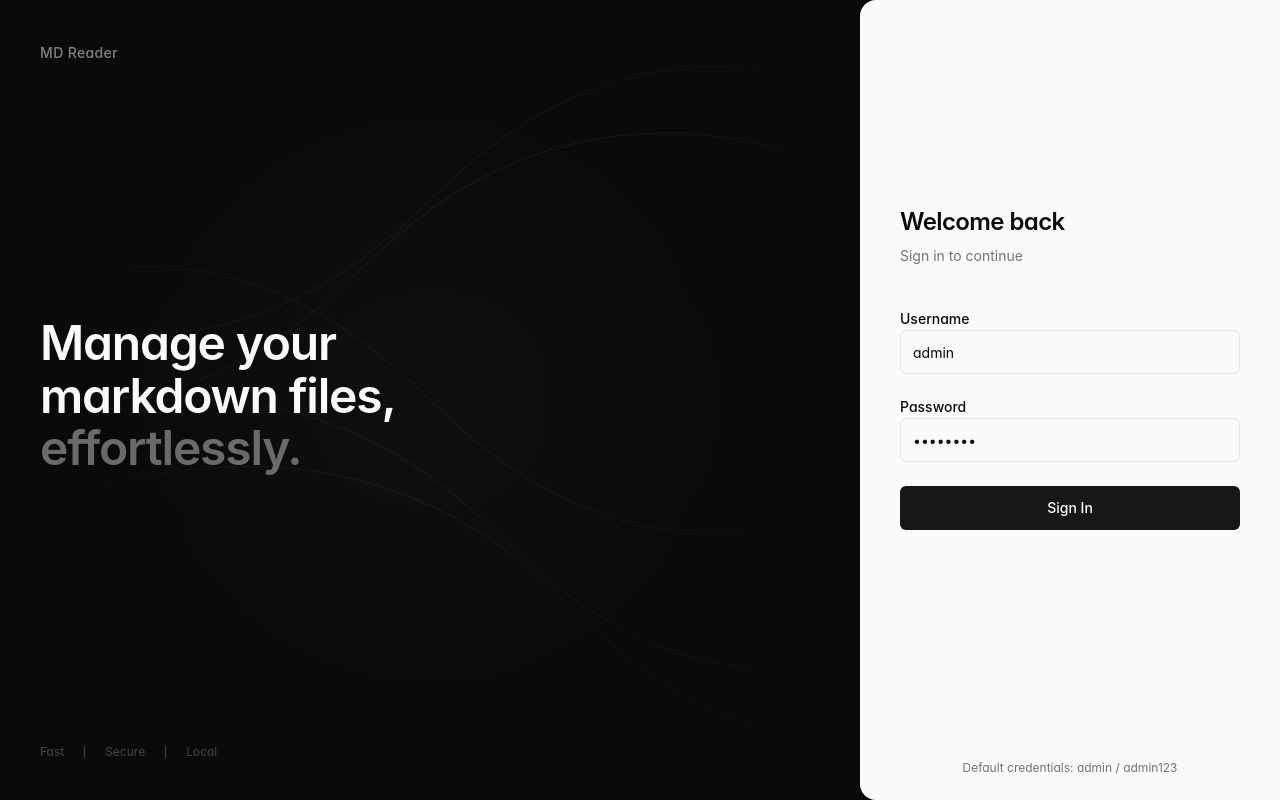
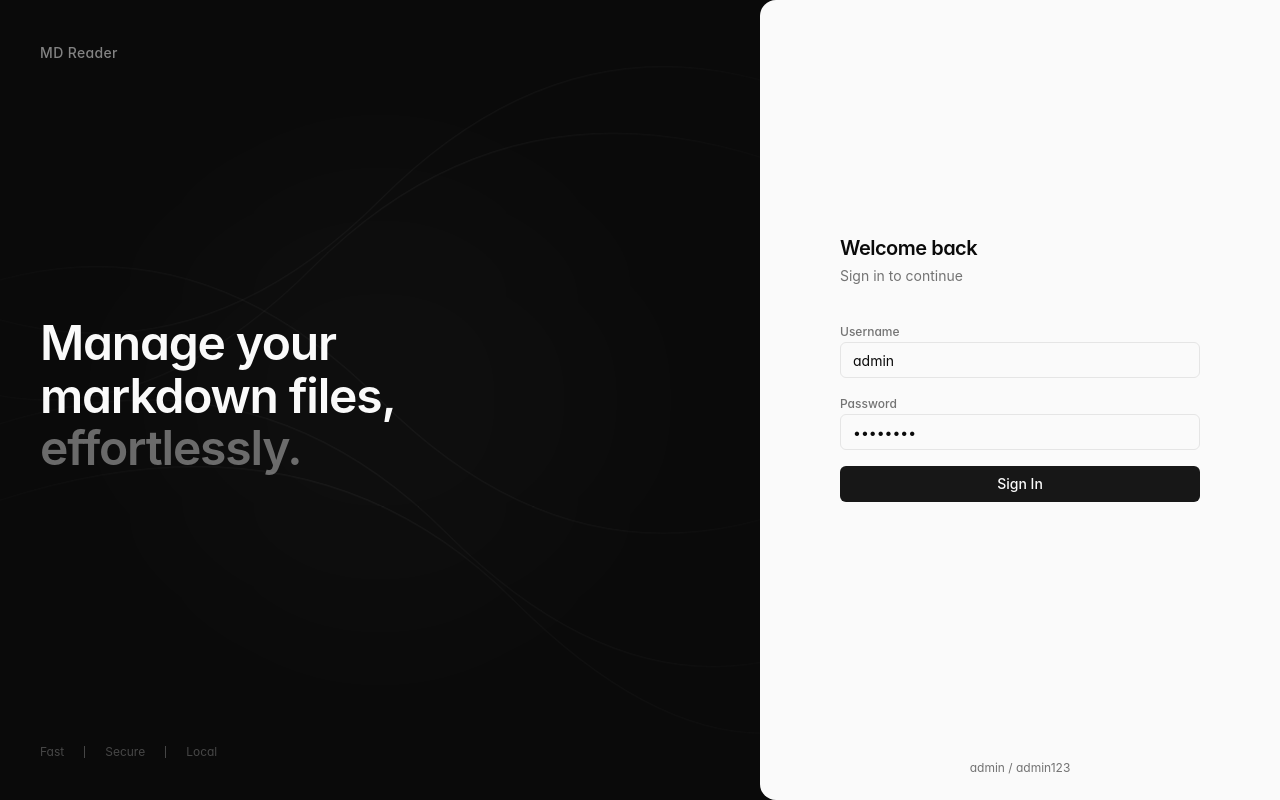
Before and after one commit to gorkdev/md-reader, a React (Vite) app: page /login in a window 1280 px wide. Built offline with nearby package versions, Linux system fonts and the light colour scheme.

Commit message:
fix: dots follow paths correctly, wider form panel, smaller inputs
- Move pathFloat animation to <g> group so dots and lines move together
- Widen right panel from 420px to 520px
- Smaller labels (text-xs), default h-9 inputs, tighter spacing
- Reduce form gap from space-y-5 to space-y-3

```diff
--- a/src/pages/LoginPage.jsx
+++ b/src/pages/LoginPage.jsx
@@ -1,8 +1,16 @@
-import { useState, useEffect, useRef } from 'react'
+import { useState, useEffect } from 'react'
 import { useNavigate } from 'react-router-dom'
 import { useAuth } from '@/contexts/AuthContext'
 import { Button } from '@/components/ui/button'
 import { Input } from '@/components/ui/input'
+
+const PATHS = [
+  { d: "M-50 300 Q200 100 400 300 Q600 500 850 300", delay: '0s', dur: '20s' },
+  { d: "M-50 200 Q150 400 350 200 Q550 0 850 200", delay: '2s', dur: '22s' },
+  { d: "M-50 400 Q250 200 450 400 Q650 600 850 400", delay: '4s', dur: '18s' },
+  { d: "M-50 150 Q200 350 400 150 Q600 -50 850 150", delay: '1s', dur: '24s' },
+  { d: "M-50 450 Q300 250 500 450 Q700 650 850 450", delay: '3s', dur: '21s' },
+]
 
 function FloatingPaths() {
   return (
@@ -16,23 +24,13 @@ function FloatingPaths() {
           </linearGradient>
         </defs>
 
-        {[
-          { d: "M-50 300 Q200 100 400 300 Q600 500 850 300", delay: '0s', dur: '20s' },
-          { d: "M-50 200 Q150 400 350 200 Q550 0 850 200", delay: '2s', dur: '22s' },
-          { d: "M-50 400 Q250 200 450 400 Q650 600 850 400", delay: '4s', dur: '18s' },
-          { d: "M-50 150 Q200 350 400 150 Q600 -50 850 150", delay: '1s', dur: '24s' },
-          { d: "M-50 450 Q300 250 500 450 Q700 650 850 450", delay: '3s', dur: '21s' },
-        ].map((line, i) => (
-          <g key={i}>
+        {PATHS.map((line, i) => (
+          <g key={i} style={{ animation: `pathFloat ${line.dur} ease-in-out infinite`, animationDelay: line.delay }}>
             <path
               d={line.d}
               fill="none"
               stroke="url(#line-grad)"
               strokeWidth="0.5"
-              style={{
-                animation: `pathFloat ${line.dur} ease-in-out infinite`,
-                animationDelay: line.delay,
-              }}
             />
             <circle r="1.5" fill="white" fillOpacity="0.3">
               <animateMotion
@@ -46,7 +44,6 @@ function FloatingPaths() {
         ))}
       </svg>
 
-      {/* Subtle radial glow */}
       <div className="absolute top-1/2 left-1/2 -translate-x-1/2 -translate-y-1/2 w-[500px] h-[500px] rounded-full bg-white/[0.02] blur-[100px]" />
     </div>
   )
@@ -83,7 +80,7 @@ export default function LoginPage() {
 
   return (
     <div className="min-h-screen flex bg-foreground">
-      {/* Left panel - animated dark */}
+      {/* Left panel */}
       <div className="hidden lg:flex lg:flex-1 relative flex-col justify-between p-10 text-background overflow-hidden">
         <FloatingPaths />
 
@@ -110,59 +107,56 @@ export default function LoginPage() {
         </div>
       </div>
 
-      {/* Right panel - form */}
-      <div className="w-full lg:w-[420px] flex flex-col bg-background lg:rounded-l-2xl relative">
-        {/* Mobile header */}
+      {/* Right panel */}
+      <div className="w-full lg:w-[520px] flex flex-col bg-background lg:rounded-l-2xl relative">
         <div className="p-6 lg:hidden">
           <span className="text-sm font-semibold">MD Reader</span>
         </div>
 
-        <div className="flex-1 flex items-center justify-center px-10">
+        <div className="flex-1 flex items-center justify-center px-12">
           <div
-            className="w-full max-w-[340px] transition-all duration-700 ease-out"
+            className="w-full max-w-[360px] transition-all duration-700 ease-out"
             style={{
               opacity: visible ? 1 : 0,
               transform: visible ? 'translateY(0)' : 'translateY(12px)',
             }}
           >
-            <div className="mb-10">
-              <h2 className="text-2xl font-semibold tracking-tight mb-2">Welcome back</h2>
+            <div className="mb-8">
+              <h2 className="text-xl font-semibold tracking-tight mb-1">Welcome back</h2>
               <p className="text-sm text-muted-foreground">Sign in to continue</p>
             </div>
 
-            <form onSubmit={handleSubmit} className="space-y-5">
+            <form onSubmit={handleSubmit} className="space-y-3">
               <div
-                className="space-y-2 transition-all duration-700 ease-out"
+                className="space-y-1.5 transition-all duration-700 ease-out"
                 style={{
                   opacity: visible ? 1 : 0,
                   transform: visible ? 'translateY(0)' : 'translateY(12px)',
                   transitionDelay: '80ms',
                 }}
               >
-                <label className="text-sm font-medium">Username</label>
+                <label className="text-xs font-medium text-muted-foreground">Username</label>
                 <Input
                   type="text"
                   value={username}
                   onChange={(e) => setUsername(e.target.value)}
-                  className="h-11"
                   required
                 />
               </div>
 
               <div
-                className="space-y-2 transition-all duration-700 ease-out"
+                className="space-y-1.5 transition-all duration-700 ease-out"
                 style={{
                   opacity: visible ? 1 : 0,
                   transform: visible ? 'translateY(0)' : 'translateY(12px)',
                   transitionDelay: '160ms',
                 }}
               >
-                <label className="text-sm font-medium">Password</label>
+                <label className="text-xs font-medium text-muted-foreground">Password</label>
                 <Input
                   type="password"
                   value={password}
                   onChange={(e) => setPassword(e.target.value)}
-                  className="h-11"
                   required
                 />
               </div>
@@ -177,7 +171,7 @@ export default function LoginPage() {
                   transitionDelay: '240ms',
                 }}
               >
-                <Button type="submit" className="w-full h-11">
+                <Button type="submit" className="w-full">
                   Sign In
                 </Button>
               </div>
@@ -187,14 +181,9 @@ export default function LoginPage() {
 
         <div
           className="p-6 text-center transition-all duration-700 ease-out"
-          style={{
-            opacity: visible ? 1 : 0,
-            transitionDelay: '400ms',
-          }}
+          style={{ opacity: visible ? 1 : 0, transitionDelay: '400ms' }}
         >
-          <p className="text-xs text-muted-foreground">
-            Default credentials: admin / admin123
-          </p>
+          <p className="text-xs text-muted-foreground">admin / admin123</p>
         </div>
       </div>
     </div>
```
